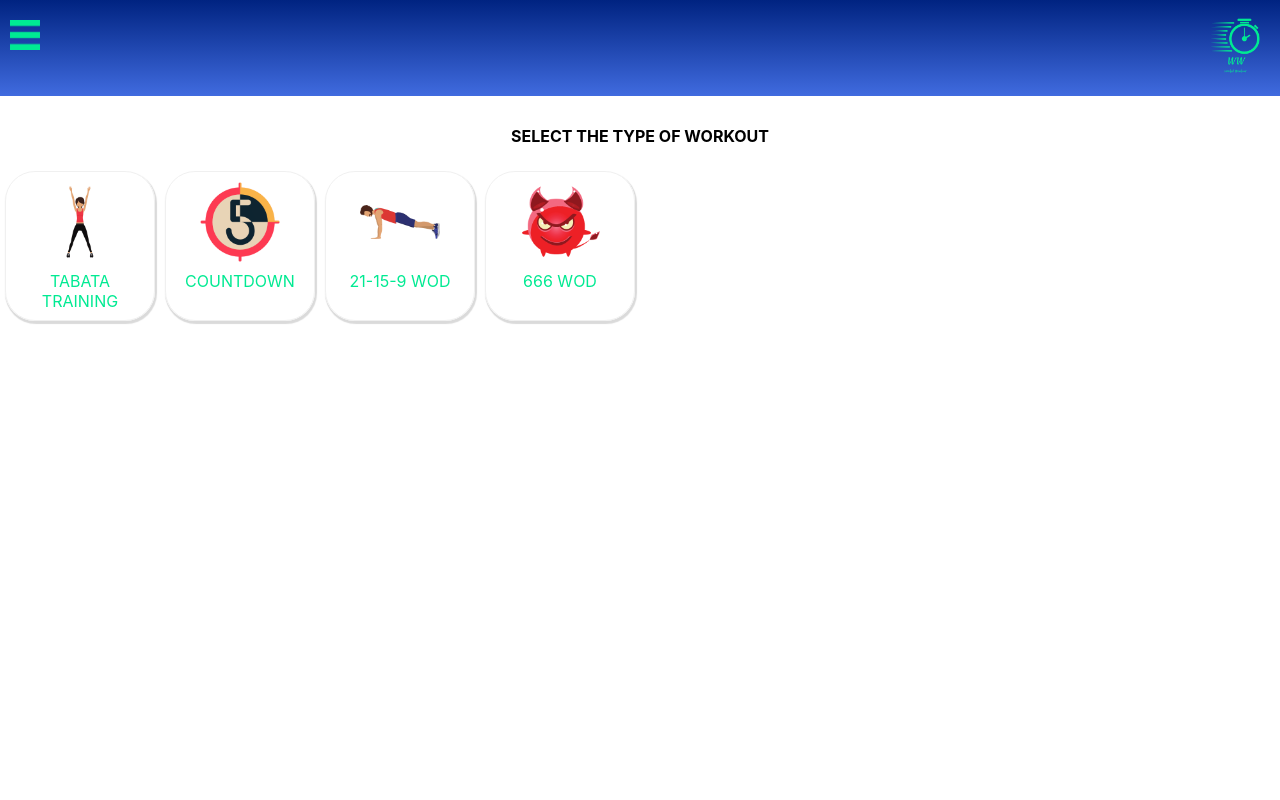
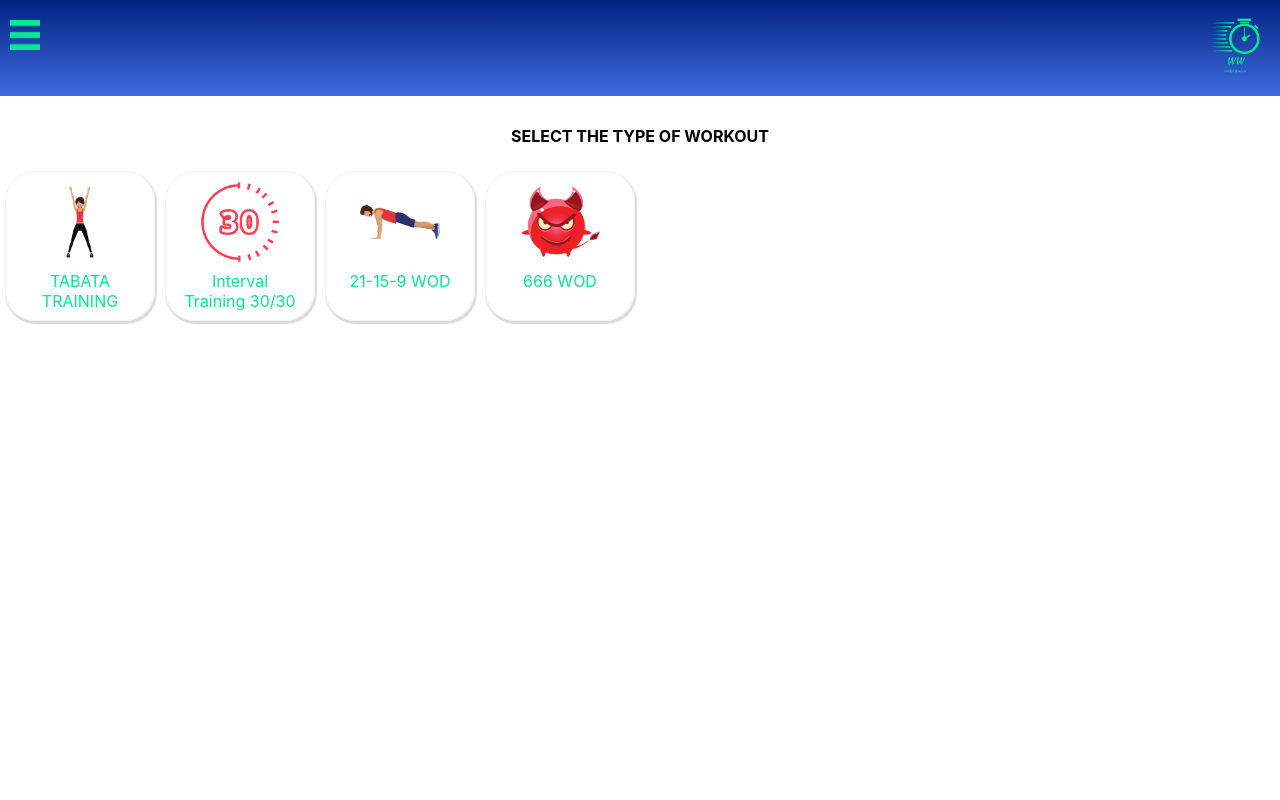
Before and after one commit to tadamiura/fitness-app, a React (Create React App) app: page / in a window 1280 px wide. Shown: the top 800 px of the page. Built offline with nearby package versions, Linux system fonts and the light colour scheme; a web font is replaced by a local one.

Commit message:
changed countdown link to it30

```diff
--- a/src/components/Dashboard.js
+++ b/src/components/Dashboard.js
@@ -2,7 +2,7 @@ import React from 'react'
 import { Link } from 'react-router-dom'
 
 import jumping from '../img/jumping.png'
-import countdown from '../img/countdown.png'
+import it30 from '../img/IT30.png'
 import pushUp from '../img/pushUp.png'
 import evil from '../img/666.png'
 
@@ -21,8 +21,8 @@ const Dashboard = () => {
                 </span>
                 <span className='cards'>
                     <Link to=''>
-                    <img src={countdown} alt="countdown"></img>
-                    <p>COUNTDOWN</p>
+                    <img src={it30} alt="interval-training 30-30"></img>
+                    <p>Interval Training 30/30</p>
                     </Link>
                 </span>
                 <span className='cards'>
```
Also changed, not shown: src/img/IT30.png (added).
